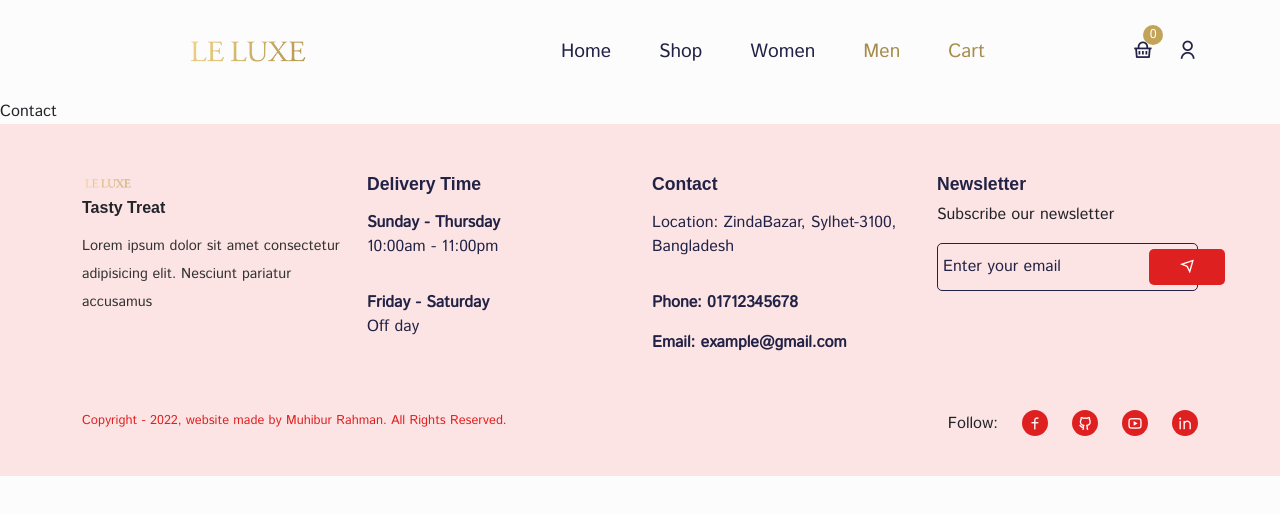
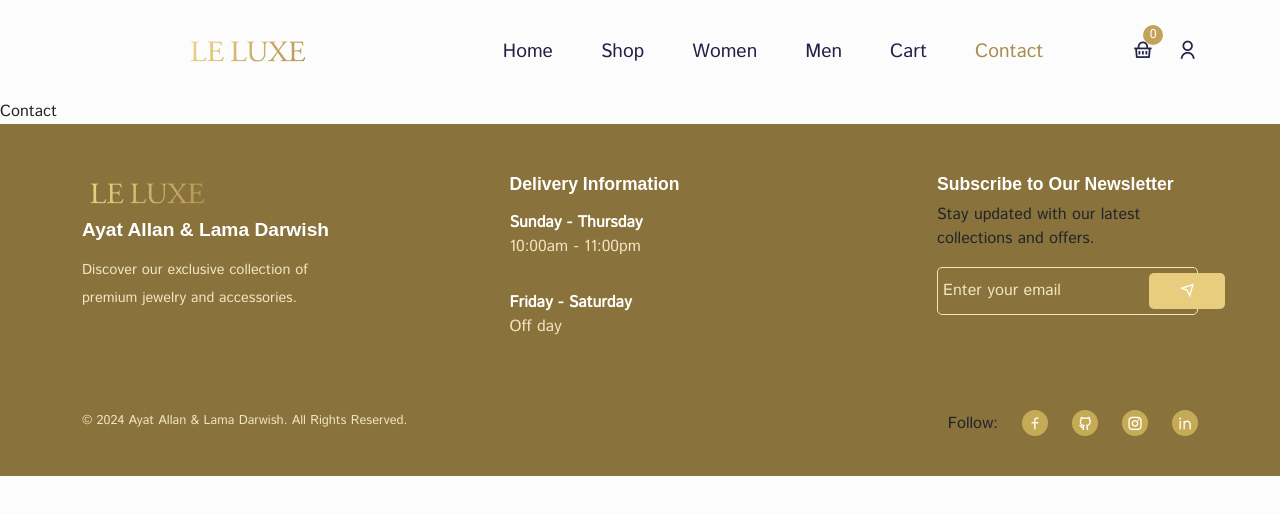
Before and after one commit to lamadarawsheh/Leluxe-mimic, a React (Create React App) app: page /contact in a window 1280 px wide. Shown: the top 514 px of the page. Built offline with nearby package versions, Linux system fonts and the light colour scheme; a web font is replaced by a local one.

Commit message:
feat: add footer component

```diff
--- a/src/components/Footer/Footer.jsx
+++ b/src/components/Footer/Footer.jsx
@@ -1,36 +1,32 @@
 import React from "react";
 import { Container, Row, Col, ListGroup, ListGroupItem } from "reactstrap";
-import logo from "../../assets/images/res-logo.png";
-
+import logo from "../../assets/images/res-logo.png"; // Ensure to update the logo path accordingly
 import "../../styles/footer.css";
-
 import { Link } from "react-router-dom";
 
 const Footer = () => {
   return (
     <footer className="footer">
       <Container>
-        <Row>
+        <Row className="justify-content-between"> {/* Added justify-content-between */}
           <Col lg="3" md="4" sm="6">
-            <div className=" footer__logo text-start">
+            <div className="footer__logo text-start">
               <img src={logo} alt="logo" />
-              <h5>Tasty Treat</h5>
+              <h5>Ayat Allan & Lama Darwish</h5>
               <p>
-                Lorem ipsum dolor sit amet consectetur adipisicing elit.
-                Nesciunt pariatur accusamus
+                Discover our exclusive collection of premium jewelry and accessories.
               </p>
             </div>
           </Col>
 
           <Col lg="3" md="4" sm="6">
-            <h5 className="footer__title">Delivery Time</h5>
+            <h5 className="footer__title">Delivery Information</h5>
             <ListGroup className="deliver__time-list">
-              <ListGroupItem className=" delivery__time-item border-0 ps-0">
+              <ListGroupItem className="delivery__time-item border-0 ps-0">
                 <span>Sunday - Thursday</span>
                 <p>10:00am - 11:00pm</p>
               </ListGroupItem>
-
-              <ListGroupItem className=" delivery__time-item border-0 ps-0">
+              <ListGroupItem className="delivery__time-item border-0 ps-0">
                 <span>Friday - Saturday</span>
                 <p>Off day</p>
               </ListGroupItem>
@@ -38,28 +34,12 @@ const Footer = () => {
           </Col>
 
           <Col lg="3" md="4" sm="6">
-            <h5 className="footer__title">Contact</h5>
-            <ListGroup className="deliver__time-list">
-              <ListGroupItem className=" delivery__time-item border-0 ps-0">
-                <p>Location: ZindaBazar, Sylhet-3100, Bangladesh</p>
-              </ListGroupItem>
-              <ListGroupItem className=" delivery__time-item border-0 ps-0">
-                <span>Phone: 01712345678</span>
-              </ListGroupItem>
-
-              <ListGroupItem className=" delivery__time-item border-0 ps-0">
-                <span>Email: example@gmail.com</span>
-              </ListGroupItem>
-            </ListGroup>
-          </Col>
-
-          <Col lg="3" md="4" sm="6">
-            <h5 className="footer__title">Newsletter</h5>
-            <p>Subscribe our newsletter</p>
+            <h5 className="footer__title">Subscribe to Our Newsletter</h5>
+            <p>Stay updated with our latest collections and offers.</p>
             <div className="newsletter">
               <input type="email" placeholder="Enter your email" />
               <span>
-                <i class="ri-send-plane-line"></i>
+                <i className="ri-send-plane-line"></i>
               </span>
             </div>
           </Col>
@@ -68,38 +48,31 @@ const Footer = () => {
         <Row className="mt-5">
           <Col lg="6" md="6">
             <p className="copyright__text">
-              Copyright - 2022, website made by Muhibur Rahman. All Rights
-              Reserved.
+              &copy; 2024 Ayat Allan & Lama Darwish. All Rights Reserved.
             </p>
           </Col>
           <Col lg="6" md="6">
             <div className="social__links d-flex align-items-center gap-4 justify-content-end">
               <p className="m-0">Follow: </p>
               <span>
-                {" "}
-                <Link to="https://www.facebook.com/muhib160">
-                  <i class="ri-facebook-line"></i>
-                </Link>{" "}
-              </span>
-
-              <span>
-                <Link to="https://github.com/muhib160">
-                  <i class="ri-github-line"></i>
+                <Link to="https://www.facebook.com/yourprofile">
+                  <i className="ri-facebook-line"></i>
                 </Link>
               </span>
-
               <span>
-                {" "}
-                <Link to=" https://www.youtube.com/c/MuhibsTechDiary">
-                  <i class="ri-youtube-line"></i>
-                </Link>{" "}
+                <Link to="https://github.com/ayatallan">
+                  <i className="ri-github-line"></i>
+                </Link>
               </span>
-
               <span>
-                {" "}
-                <Link to=" https://www.linkedin.com/in/muhib160/">
-                  <i class="ri-linkedin-line"></i>
-                </Link>{" "}
+                <Link to="https://www.instagram.com/yourprofile">
+                  <i className="ri-instagram-line"></i>
+                </Link>
+              </span>
+              <span>
+                <Link to="https://github.com/lamadarawsheh">
+                  <i className="ri-linkedin-line"></i>
+                </Link>
               </span>
             </div>
           </Col>
--- a/src/components/Header/Header.jsx
+++ b/src/components/Header/Header.jsx
@@ -20,14 +20,18 @@ const nav__links = [
   },
   {
     display: "Women",
+    path: "/women",
+  },
+  {
+    display: "Men",
+    path: "/Men",
+  },,
+  {
+    display: "Cart",
     path: "/cart",
   },
   {
-    display: "Men",
-    path: "/contact",
-  },,
-  {
-    display: "Cart",
+    display: "Contact",
     path: "/contact",
   },
 ];
--- a/src/styles/footer.css
+++ b/src/styles/footer.css
@@ -1,23 +1,24 @@
 .footer {
   padding-top: 50px;
   padding-bottom: 30px;
-  background: #fde4e4;
+  background: #89723b; /* Main footer background color */
 }
 
 .footer__logo img {
-  width: calc(100% - 80%);
+  width: calc(100% - 50%);
   margin-bottom: 5px;
 }
 
 .footer__logo h5 {
   font-weight: 600;
-  font-size: 1rem;
+  font-size: 1.2rem; /* Slightly larger font for the name */
   margin-bottom: 15px;
+  color: #fff; /* White for contrast */
 }
 
 .footer__logo p {
   font-size: 0.9rem;
-  color: #333;
+  color: #f3e5c3; /* Light color for description */
   line-height: 28px;
 }
 
@@ -28,31 +29,34 @@
 .delivery__time-item span {
   font-weight: 600;
   font-size: 1rem;
-  color: #212245;
+  color: #fff; /* White for contrast */
 }
 
 .delivery__time-item p {
-  color: #212245;
+  color: #f3e5c3; /* Light color for description */
 }
+
 .footer__title {
   font-size: 1.1rem;
-  color: #212245;
+  color: #fff; /* White for titles */
   font-weight: 600;
 }
 
 .newsletter {
   padding: 5px;
-  border: 1px solid #212245;
+  border: 1px solid #f3e5c3; /* Light border */
   border-radius: 5px;
   display: flex;
   justify-content: space-between;
   align-items: center;
   cursor: pointer;
 }
+
 .newsletter input {
   background: transparent;
   border: none;
   outline: none;
+  color: #fff; /* White text for input */
 }
 
 .newsletter input:focus {
@@ -60,31 +64,32 @@
 }
 
 .newsletter span {
-  background: #df2020;
+  background: #e8cd7f; /* Accent color for send button */
   padding: 5px 30px;
   border-radius: 5px;
 }
 
 .newsletter span i {
-  color: #fff;
+  color: #fff; /* White icon */
 }
 
 .newsletter input::placeholder {
-  color: #212245;
+  color: #f3e5c3; /* Light placeholder color */
 }
 
 .social__links span i {
   padding: 5px;
-  background: #df2020;
-  color: #fff;
+  background: #c6ab57; /* Accent color for social icons */
+  color: #fff; /* White icon color */
   border-radius: 50%;
 }
 
 .copyright__text {
   font-size: 0.8rem;
-  color: #df2020;
+  color: #f3e5c3; /* Light color for copyright text */
 }
 
+/* Media Queries */
 @media only screen and (max-width: 992px) {
   .newsletter input {
     padding: 7px;
@@ -123,6 +128,7 @@
   .social__links span {
     padding: 4px;
   }
+
   .social__links span a {
     font-size: 0.7rem;
   }
--- a/src/styles/home.css
+++ b/src/styles/home.css
@@ -15,7 +15,7 @@
 }
 
 .food__category {
-  background: #ad9e7d;
+  background: #a38b53;
   text-align: center;
   margin-top: 30px;
   padding: 20px 0px;
```
